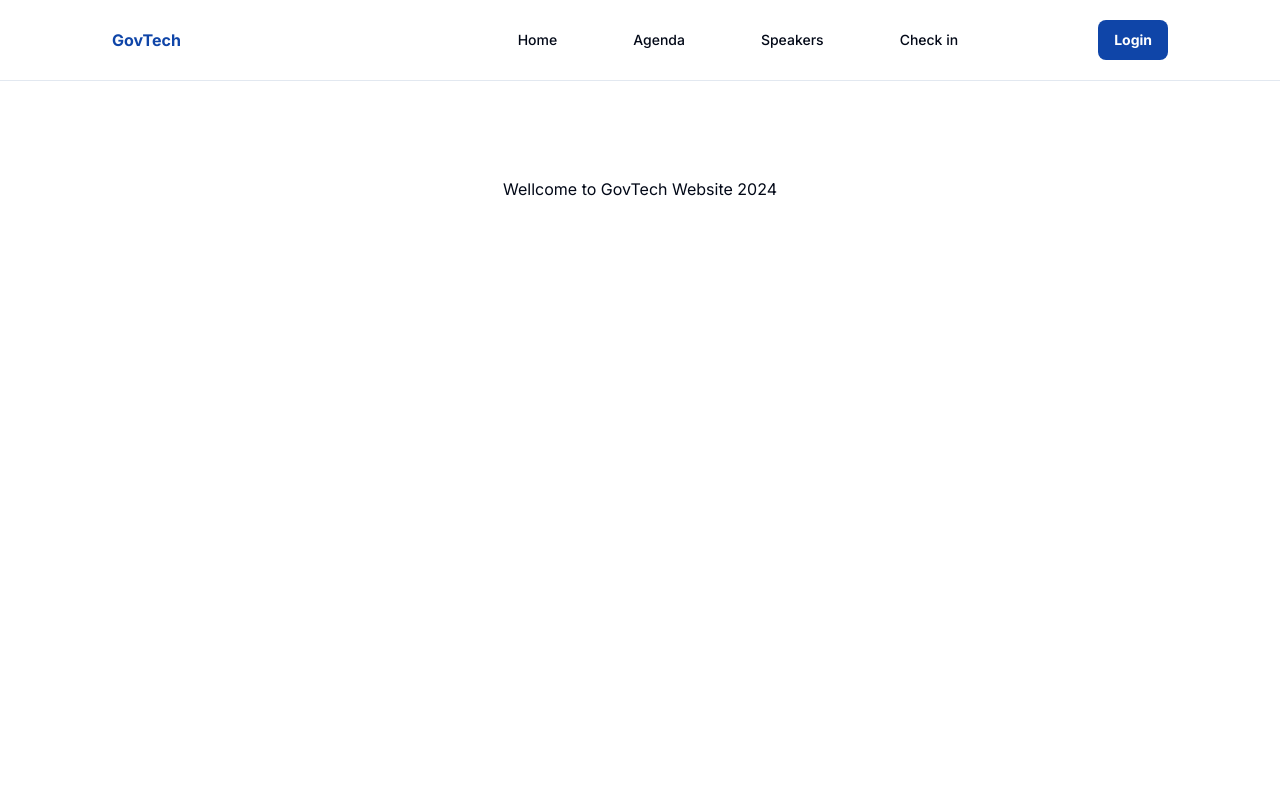
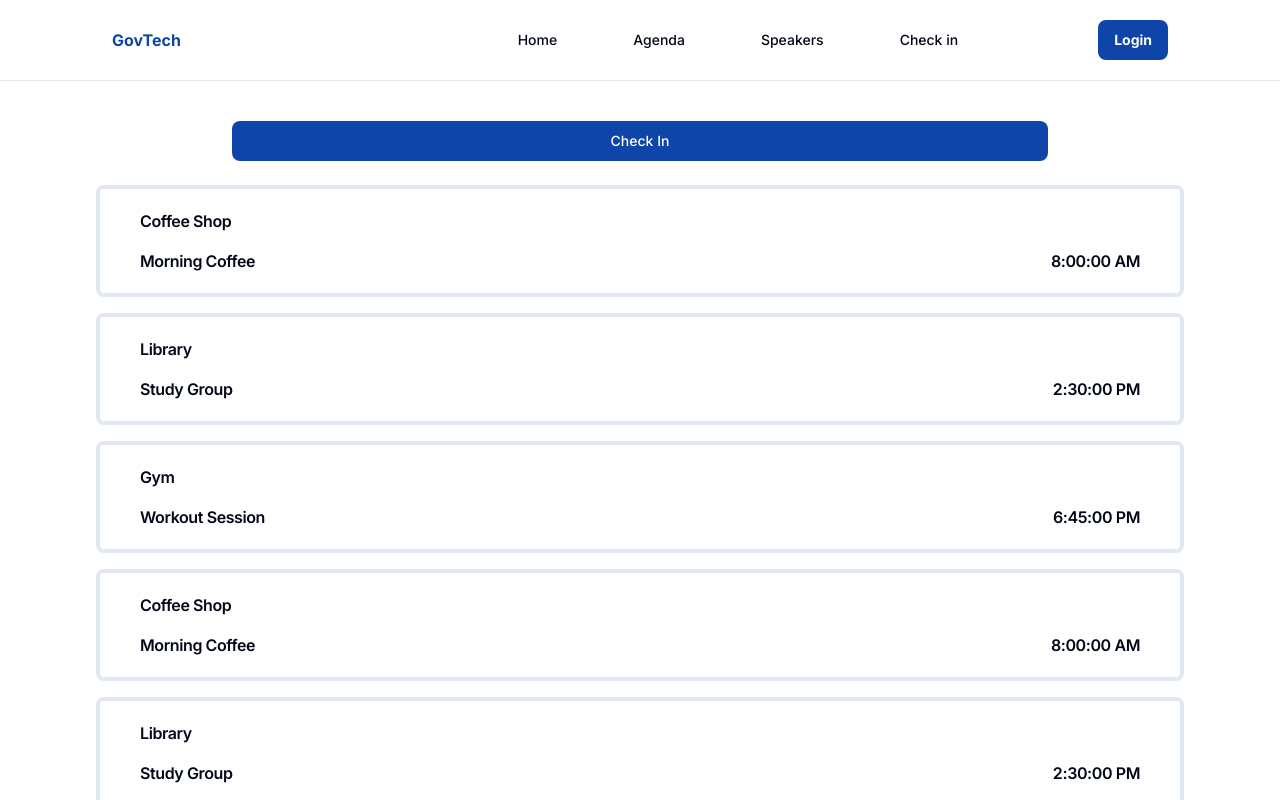
Before and after one commit to MPTCDITR/govtech-website, a Next.js app: page / in a window 1280 px wide. Shown: the top 800 px of the page. Built offline with nearby package versions, Linux system fonts and the light colour scheme.

Commit message:
add_checkIn_page

```diff
--- /dev/null
+++ b/app/check-in/page.tsx
@@ -0,0 +1,56 @@
+import HistoryCheckInCard from "@/components/history-check-in/history-check-in-card";
+import { Button } from "@/components/ui/button";
+
+const mockData = [
+    {
+        place: "Coffee Shop",
+        topic: "Morning Coffee",
+        time: "08:00:00"
+    },
+    {
+        place: "Library",
+        topic: "Study Group",
+        time: "14:30:00"
+    },
+    {
+        place: "Gym",
+        topic: "Workout Session",
+        time: "18:45:00"
+    },
+    {
+        place: "Coffee Shop",
+        topic: "Morning Coffee",
+        time: "08:00:00"
+    },
+    {
+        place: "Library",
+        topic: "Study Group",
+        time: "14:30:00"
+    },
+    {
+        place: "Gym",
+        topic: "Workout Session",
+        time: "18:45:00"
+    }
+
+];
+
+export default function CheckIn() {
+    return (
+        <main className="container mx-auto px-4 py-10 lg:px-auto">
+            <div className="flex flex-col gap-6 lg:px-20">
+                <div className="flex flex-col gap-4 items-center">
+                    <Button className="text-white w-3/4" >Check In</Button>
+                </div>
+                <ul className="flex flex-col gap-4">
+                    {mockData.map((checkIn, index) => (
+                        <HistoryCheckInCard
+                            key={index}
+                            checkIn={checkIn}
+                        />
+                    ))}
+                </ul>
+            </div>
+        </main>
+    )
+}
--- a/app/layout.tsx
+++ b/app/layout.tsx
@@ -2,6 +2,7 @@ import type { Metadata } from "next";
 import { Inter } from "next/font/google";
 import "./globals.css";
 import { NavBar } from "@/components/navbar/navbar";
+import Footer from "@/components/footer/Index";
 
 const inter = Inter({ subsets: ["latin"] });
 
@@ -20,6 +21,7 @@ export default function RootLayout({
       <body className={inter.className}>
         <NavBar />
         {children}
+        <Footer />
       </body>
     </html>
   );
--- a/app/page.tsx
+++ b/app/page.tsx
@@ -1,9 +1,7 @@
+import CheckIn from "./check-in/page";
+
 export default function Home() {
   return (
-    <main className="flex min-h-screen flex-col items-center justify-between p-24">
-      <div>
-        <h1>Wellcome to GovTech Website 2024</h1>
-      </div>
-    </main>
+    <CheckIn />
   );
 }
--- /dev/null
+++ b/components/history-check-in/history-check-in-card.tsx
@@ -0,0 +1,37 @@
+import Text from "../ui/text";
+interface HistoryCheckInCardProps {
+    checkIn: {
+        place: string;
+        topic: string;
+        time: string;
+    }
+}
+
+export default function HistoryCheckInCard({
+    checkIn,
+}: HistoryCheckInCardProps) {
+    const { place, topic, time } = checkIn;
+    const currentDate = new Date().toISOString().split('T')[0];
+    const dateTimeString = `${currentDate}T${time}`;
+    const formattedTime = new Date(dateTimeString).toLocaleTimeString();
+
+    return (
+        <>
+
+            <li className="flex flex-col justify-between gap-4 px-3 md:px-5 lg:px-10 py-5 border-4 border-black-300 rounded-lg">
+                <div>
+                    <Text variant="title">{place}</Text>
+                </div>
+                <div className="flex flex-row justify-between gap-2">
+                    <div>
+                        <Text variant="title">{topic}</Text>
+                    </div>
+                    <div>
+                        <Text variant="title">{formattedTime}</Text>
+                    </div>
+                </div>
+            </li>
+
+        </>
+    )
+}
```
